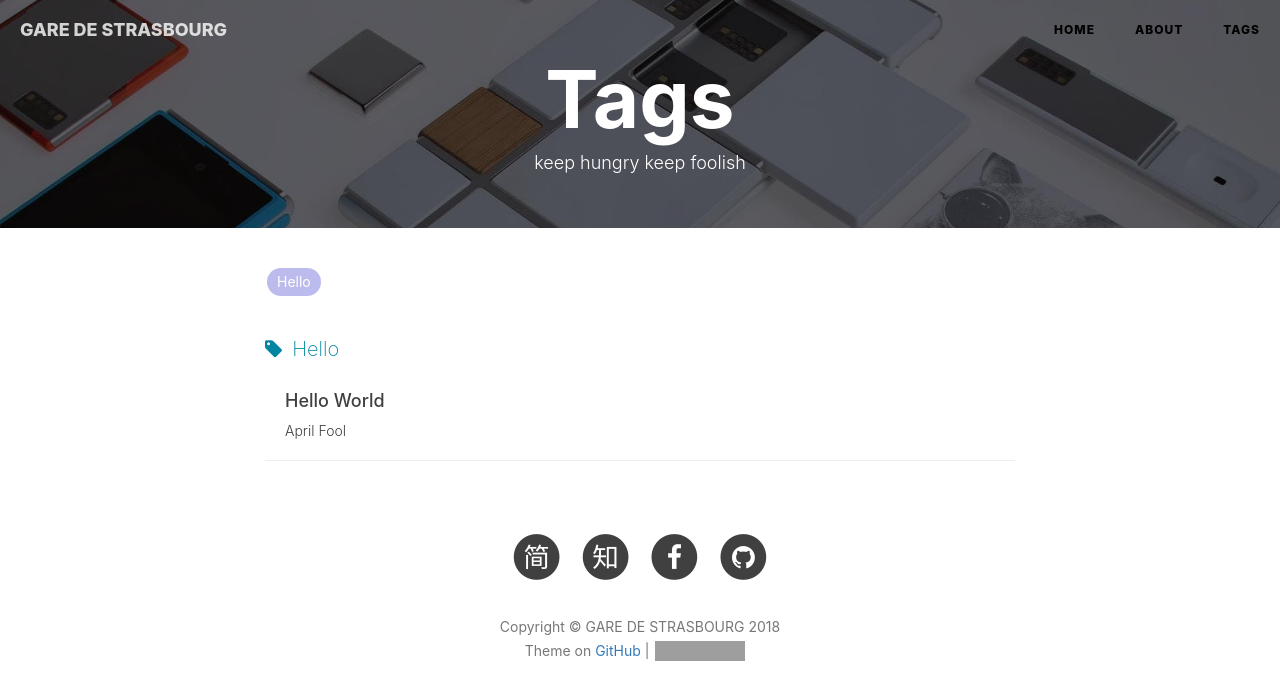
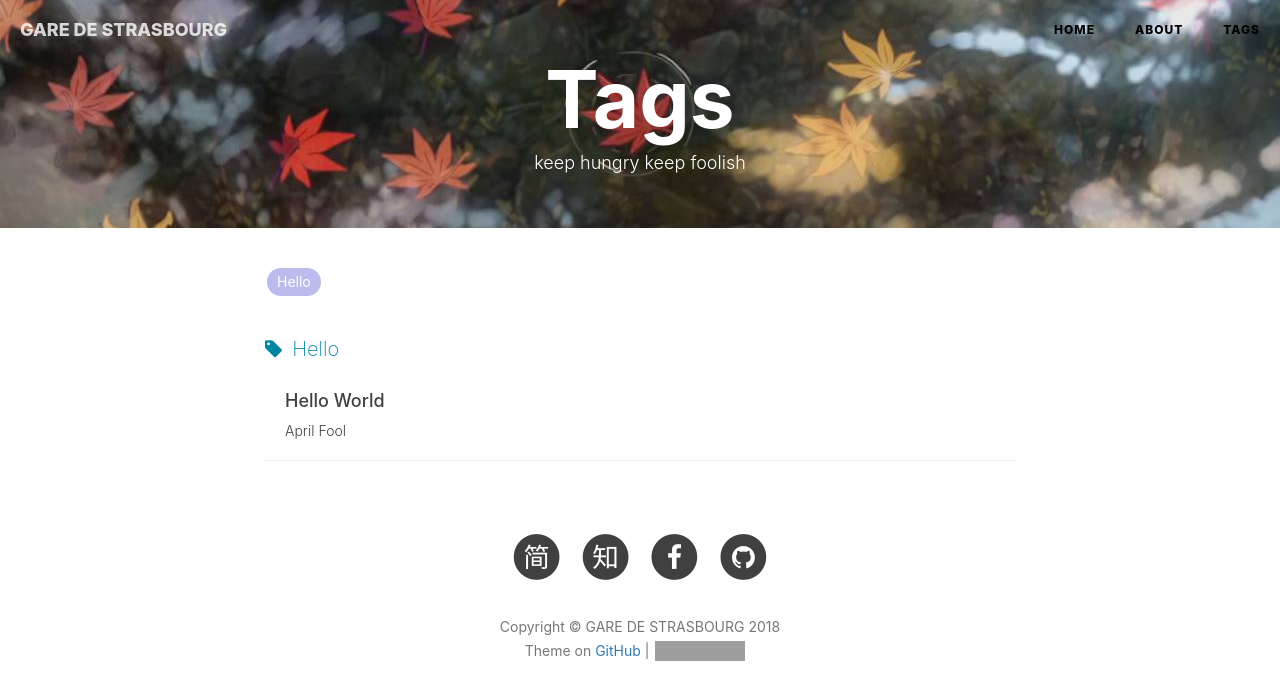
Before and after one commit to Etamin/Etamin.github.io, a Jekyll site: the page built from tags.html, in a window 1280 px wide. Shown: the top 700 px of the page. Built offline with Jekyll 4.4.1, drawn with Linux system fonts in a browser that asks for light colours; nearby versions of some CDN libraries; comment, search, counter and statistics services are not loaded; grey boxes are pictures that could not be loaded.

Commit message:
chang tag png

```diff
--- a/tags.html
+++ b/tags.html
@@ -2,7 +2,7 @@
 title: Tags
 layout: default
 description: keep hungry keep foolish
-header-img: "img/tag-bg.jpg"
+header-img: "img/tag-bg.png"
 ---
 
 <!-- Page Header -->
```
Also changed, not shown: img/tag-bg.png (added).
